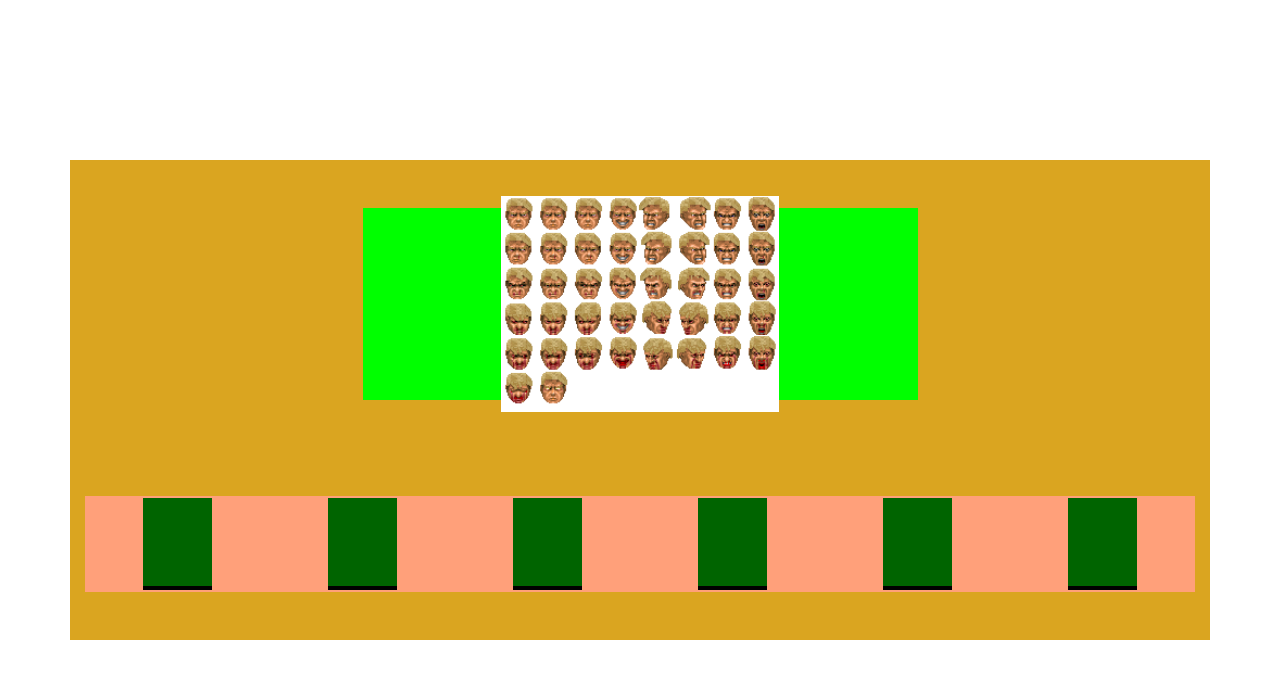
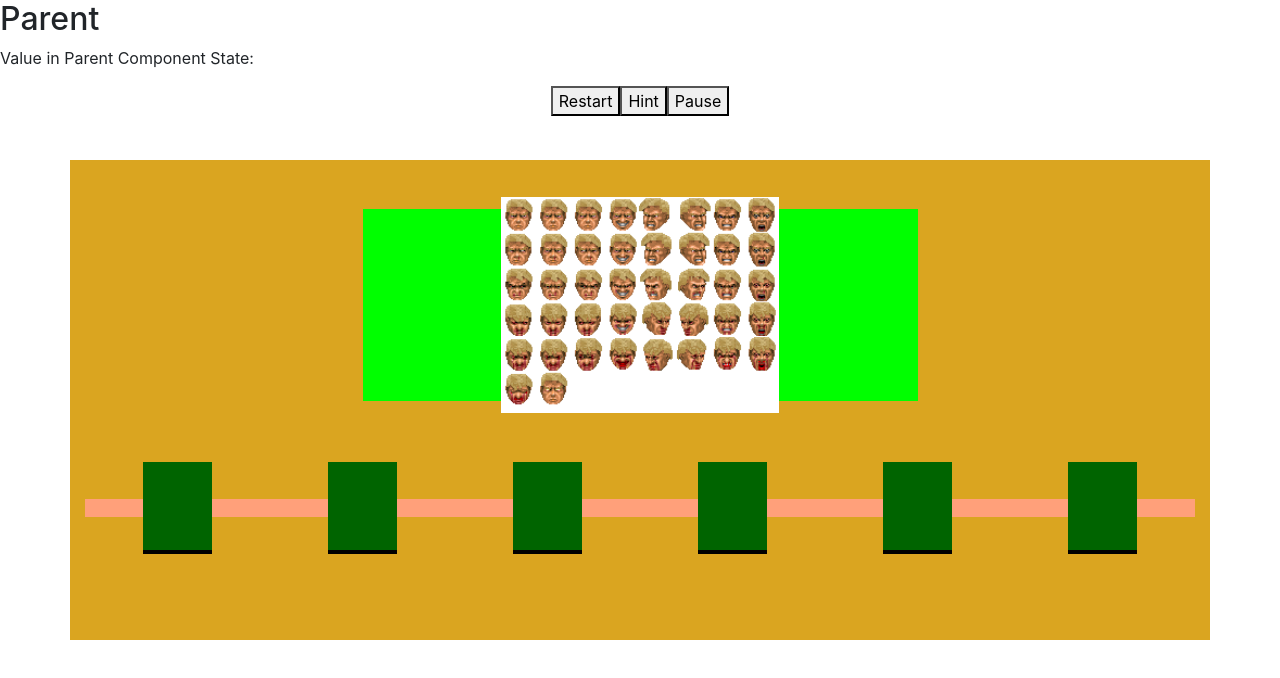
Before and after one commit to alfaodin/ahorcado-react, a React (Create React App) app: page / in a window 1280 px wide. Shown: the top 678 px of the page. Built offline with nearby package versions, Linux system fonts and the light colour scheme.

Commit message:
Paso de variables de padre a hijos

```diff
--- a/src/App.js
+++ b/src/App.js
@@ -2,9 +2,9 @@ import React, { Component } from 'react';
 import './App.css';
 import ImageContainer from './components/image-container';
 import LetterContainer from './components/letter-container';
+import ControlsContainer from './components/controls-container';
 
 class App extends Component {
-  letters = [];
   attempts = 0;
   selectedWord = '';
   attemptsConfig = 4;
@@ -12,40 +12,68 @@ class App extends Component {
 
   constructor(props) {
     super(props);
+
+    this.state = {
+      fieldVal: '',
+      letters: []
+    };
     this.startGame();
   }
+
+  onUpdate = val => {
+    this.setState({
+      fieldVal: val
+    });
+  };
 
   componentDidMount() {
     document.addEventListener('keydown', this.handleEscKey.bind(this), false);
   }
 
   componentWillUnmount() {
-    document.removeEventListener('keydown', this.handleEscKey.bind(this), false);
+    document.removeEventListener(
+      'keydown',
+      this.handleEscKey.bind(this),
+      false
+    );
   }
 
   render() {
     return (
+      <div>
+        <div>
+          <h2>Parent</h2>
+          <p>Value in Parent Component State: {this.state.fieldVal}</p>
+        </div>
         <div className="App">
           <div className="container">
             <ImageContainer />
-          <LetterContainer letters={this.letters} />
+            <LetterContainer letters={this.state.letters} />
+          </div>
+          <ControlsContainer />
         </div>
       </div>
     );
   }
 
-  handleEscKey = (event) => {
+  handleEscKey = event => {
     const letter = event.key;
     if (letter && this.selectedWord.indexOf(letter) >= 0) {
-      this.letters.forEach(val => {
-        if(val.value === letter){
+      const letters = [].concat(
+        this.state.letters.map(val => {
+          if (val.value === letter) {
             val.isOn = true;
           }
+          return val;
+        })
+      );
+      this.setState({
+        letters: letters
       });
     } else {
       this.attempts++;
     }
-  }
+  };
 
   startGame() {
     this.attempts = 0;
@@ -53,7 +81,7 @@ class App extends Component {
     this.selectedWord = this.words[index];
     let i = 0;
     Array.from(this.selectedWord, val =>
-      this.letters.push({
+      this.state.letters.push({
         id: i++,
         value: val,
         isOn: false
--- /dev/null
+++ b/src/components/controls-container.jsx
@@ -0,0 +1,18 @@
+import React, { Component } from 'react';
+
+class ControlsContainer extends Component {
+  constructor(props) {
+    super(props);
+  }
+  render() {
+    return (
+      <div>
+        <button>Restart</button>
+        <button>Hint</button>
+        <button>Pause</button>
+      </div>
+    );
+  }
+}
+
+export default ControlsContainer;
--- a/src/components/letter-container.jsx
+++ b/src/components/letter-container.jsx
@@ -1,12 +1,20 @@
-import React, { Component } from "react";
-import "../styles/letter-container.css";
-import Letter from "./letter";
+import React, { Component } from 'react';
+import '../styles/letter-container.css';
+import Letter from './letter';
 
 class LetterContainer extends Component {
+  constructor(props) {
+    super(props);
+  }
+
   render() {
     return (
-      <div className="letter-container">
-        {this.props.letters.map(c => <Letter key={c.id} value={c.value} isOn={c.isOn}/>)}
+      <div>
+        <div className="letter-container">
+          {this.props.letters.map(c => (
+            <Letter key={c.id} value={c.value} isOn={c.isOn} />
+          ))}
+        </div>
       </div>
     );
   }
--- a/src/components/letter.jsx
+++ b/src/components/letter.jsx
@@ -2,7 +2,14 @@ import React, { Component } from 'react';
 import '../styles/letter.css';
 
 class Letter extends Component {
-  state = { showResults: false };
+  constructor(props) {
+    super(props);
+
+    this.state = {
+      fieldVal: '',
+      showResults: false
+    };
+  }
 
   render() {
     return (
```
Lines whose indentation alone changed are shown as unchanged.
